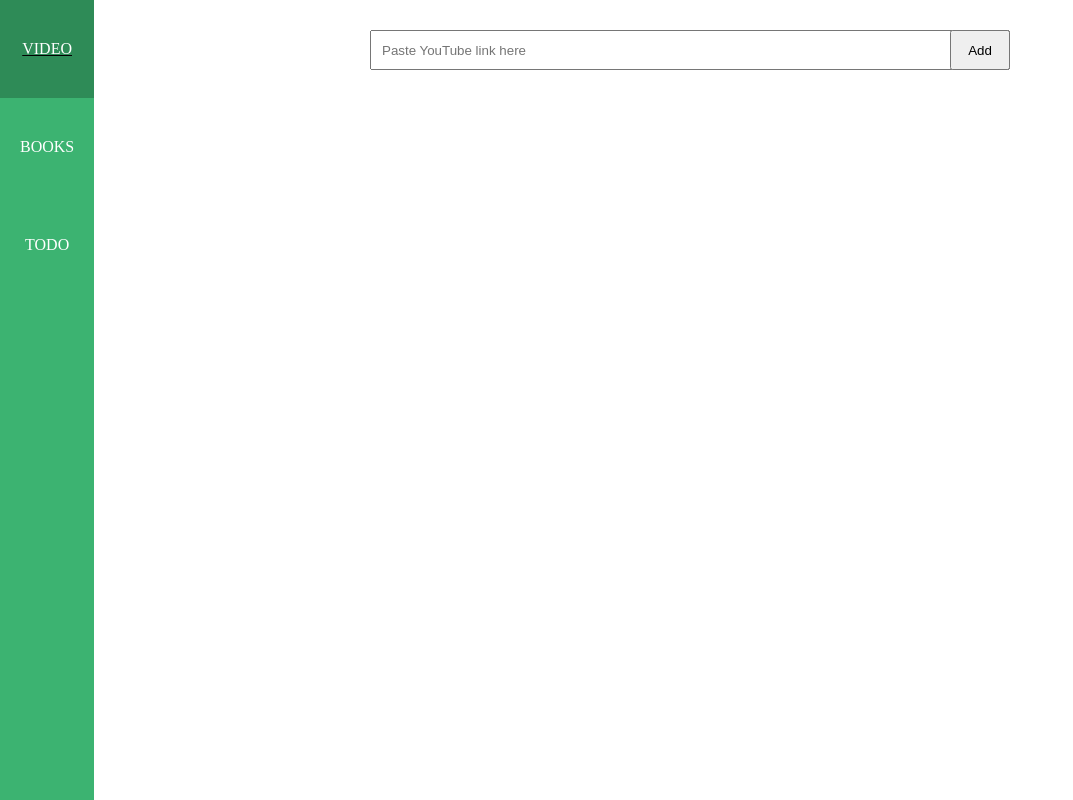
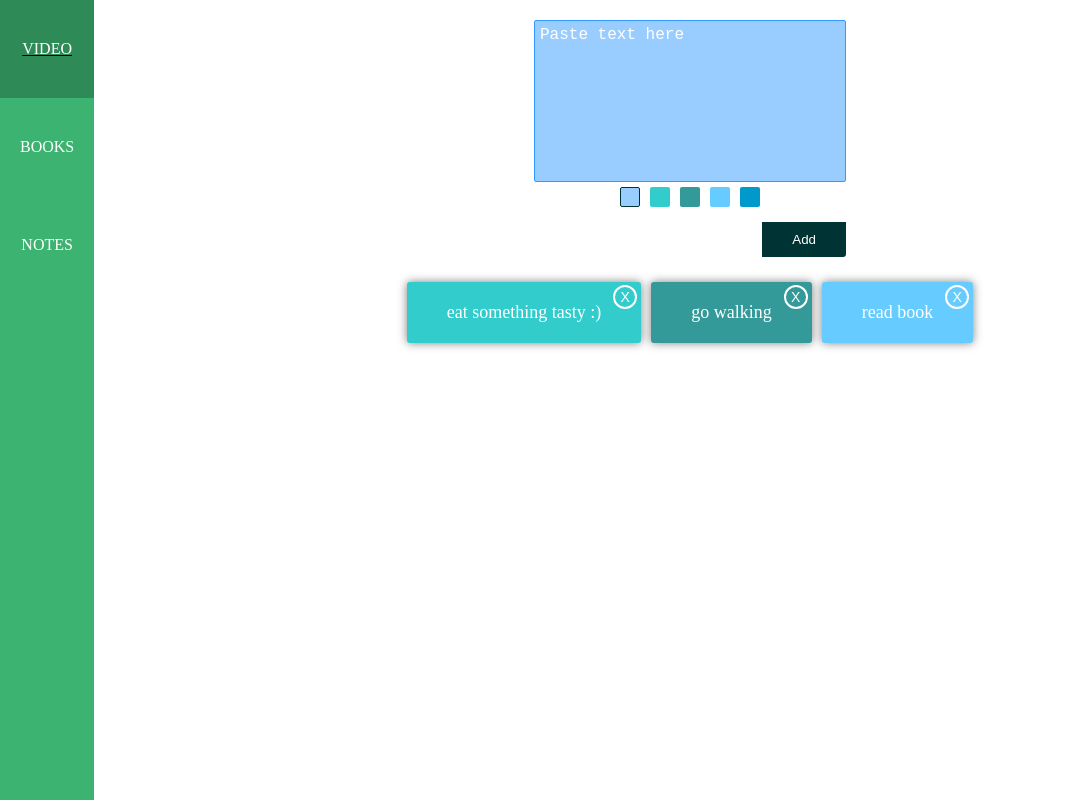
Before and after one commit to tanya-marych/hobbies, a React app: page / in a window 1280 px wide. Shown: the whole page, without its empty margins (0-1073 px from the left). Built offline with nearby package versions, Linux system fonts and the light colour scheme.

Commit message:
redux + todo module

```diff
--- /dev/null
+++ b/client/actions/NoteActions.js
@@ -0,0 +1,17 @@
+export function addNote(source){
+    return {
+        type:'ADD_NOTE',
+        payload:{
+            "id":Date.now(),
+            "text":source.text,
+            "color":source.color
+        }
+    };
+}
+
+export function removeNote(id){
+    return {
+        type:'REMOVE_NOTE',
+        payload:id
+    };
+}
--- /dev/null
+++ b/client/actions/VideoActions.js
@@ -0,0 +1,6 @@
+export function addVideo(source){
+    return {
+        type:'ADD_VIDEO',
+        payload:source
+    };
+}
--- a/client/components/App.js
+++ /dev/null
@@ -1,29 +0,0 @@
-import React from 'react';
-import Menu from './Menu';
-
-import { connect } from 'react-redux';
-
-class App extends React.Component {
-    constructor(props){
-        super(props);
-    }
-
-    render() {
-        return (
-            <div>
-                <Menu data={this.props.data} addVideo={this.props.onAddVideo}/>
-            </div>
-        );
-    }
-}
-
-export default connect(
-    state =>({
-        data: state
-    }),
-    dispatch => ({
-        onAddVideo:(source) => {
-            dispatch({type:'ADD_VIDEO',source:source});
-        }
-    })
-)(App);
--- a/client/components/Menu.js
+++ b/client/components/Menu.js
@@ -1,20 +1,12 @@
 import React from 'react';
-import Video from './Video';
-import Books from './Books';
-import Todo from './Todo';
 
 class MenuItem extends React.Component {
     constructor(props) {
         super(props);
-        this._handleClick = this._handleClick.bind(this);
-    }
-    _handleClick(e,index){
-        e.preventDefault();
-        this.props.click(index);
     }
     render(){
         return(
-            <li className="menu-item" onClick={(e) => this._handleClick(e,this.props.name)}><a href="">{this.props.name}</a></li>
+            <li className="menu-item"><a href="">{this.props.name}</a></li>
         );
     }
 }
@@ -22,27 +14,14 @@ class MenuItem extends React.Component {
 class Menu extends React.Component {
     constructor(props){
         super(props);
-        this.menus = this.props.data.menu;
-        this.state = {menuItem:this.props.data[0]};
-        this._changeMenuItem = this._changeMenuItem.bind(this);
+        this.menu = this.props.data;
     }
-    _changeMenuItem(item){
-        this.setState({menuItem:item});
-    }
+
     render(){
-        let element;
-        switch(this.state.menuItem){
-            case "Books": element = <Books />;break;
-            case "Todo": element = <Todo />;break;
-            default: element = <Video source={this.props.data.videos} addVideo={this.props.addVideo}/>;
-        }
         return (
-            <div>
-                <ul className="menu">
-                    {this.menus.map((item)=> <MenuItem key={item} name={item} click={this._changeMenuItem}/>)}
-                </ul>
-                <div className="workArea">{element}</div>
-            </div>
+            <ul className="menu">
+                {this.menu.map((item)=> <MenuItem key={item} name={item} />)}
+            </ul>
         );
     }
 }
--- /dev/null
+++ b/client/components/NoteList.js
@@ -0,0 +1,102 @@
+import React from 'react';
+
+class PaletteItem extends React.Component{
+    constructor(props) {
+        super(props);
+    }
+
+    _selectColor(e){
+        this.props.selectColor(this.props.color);
+    }
+
+    render(){
+        let element;
+        return (
+            <label className="paletteItem">
+                <input type="radio" name="palette" onClick={this._selectColor.bind(this)}/>
+                <span style={{"backgroundColor":this.props.color}} />
+            </label>
+        );
+    }
+}
+
+class Palette extends React.Component{
+    constructor(props) {
+        super(props);
+        this.colors = ["#99CCFF","#33CCCC","#339999","#66CCFF","#0099CC"];
+    }
+
+    componentDidMount(){
+        this.palette.children[0].children[0].click();//костыль
+    }
+
+    render(){
+        return (
+            <div className="palette" ref={(palette)=>this.palette = palette}>
+                {this.colors.map((item,index) => <PaletteItem key={index} color={item} selectColor={this.props.selectColor}/>)}
+            </div>
+        );
+    }
+}
+
+class AddNote extends React.Component {
+    constructor(props) {
+        super(props);
+    }
+
+    _handleClick(e){
+        e.preventDefault();
+        let text = this.textarea.value;
+        this.textarea.value='';
+        this.props.addNote({text, "color":this.color});
+    }
+
+    _selectColor(color){
+        this.color = color;
+    }
+
+    render(){
+        return (
+            <form className="addNote" onSubmit={this._handleClick.bind(this)}>
+                <textarea placeholder="Paste text here" ref={(textarea) => this.textarea = textarea}/>
+                <Palette selectColor={this._selectColor.bind(this)}/>
+                <input type='submit' value='Add'/>
+            </form>
+        );
+    }
+}
+
+class Note extends React.Component{
+    constructor(props) {
+        super(props);
+    }
+
+    _removeNote(){
+        this.props.removeNote(this.props.id);
+    }
+
+    render(){
+        return(
+            <div className='note' style={{'backgroundColor':this.props.color}}>
+                <span onClick={()=>this._removeNote()}>X</span>
+                {this.props.text}
+            </div>
+        );
+    }
+}
+
+export default class NoteList extends React.Component{
+    constructor(props){
+        super(props);
+    }
+    render(){
+        return (
+            <div>
+                <AddNote addNote={this.props.addNote}/>
+                <div>
+                    {this.props.data.map(item => <Note key={item.id} id={item.id} color={item.color} text={item.text} removeNote={this.props.removeNote}/>)}
+                </div>
+            </div>
+        );
+    }
+}
--- a/client/components/Video.js
+++ b/client/components/Video.js
@@ -31,7 +31,7 @@ class AddVideo extends React.Component{
         //parse string
         let parse = input.split("=");
         if(parse.length===2 && parse[0]==='https://www.youtube.com/watch?v'){
-            this.props.addLink(parse[1]);
+            this.props.addVideo(parse[1]);
         }else{
             //throw Error
         }
@@ -50,17 +50,13 @@ class AddVideo extends React.Component{
 class Video extends React.Component {
     constructor(props){
         super(props);
-        this._addLink = this._addLink.bind(this);
     }
-    _addLink(link){
-        console.log("im still here");
-        this.props.addVideo(link);
-    }
+
     render(){
         return (
             <div>
-                <AddVideo list={this.props.source} addLink={this._addLink}/>
-                <Player className="player" source={this.props.source}/>
+                <AddVideo list={this.props.data} addVideo={this.props.addVideo}/>
+                <Player className="player" source={this.props.data}/>
             </div>
 
         );
--- /dev/null
+++ b/client/containers/App.js
@@ -0,0 +1,52 @@
+import React from 'react';
+import { bindActionCreators } from 'redux';
+import { connect } from 'react-redux';
+import Menu from '../components/Menu';
+import Video from '../components/Video';
+import Books from '../components/Books';
+import NoteList from '../components/NoteList';
+import * as videoActions from '../actions/videoActions';
+import * as noteActions from '../actions/noteActions';
+
+
+class App extends React.Component {
+    constructor(props){
+        super(props);
+    }
+
+    render() {
+        let element;
+        switch(this.props.menu[2]){
+            case "Books": element = <Books data={this.props.books}/>;break;
+            case "Notes": element = <NoteList data={this.props.notes} addNote={this.props.noteActions.addNote} removeNote={this.props.noteActions.removeNote}/>;break;
+            default: element = <Video data={this.props.video} addVideo={this.props.videoActions.addVideo}/>;
+        }
+        return (
+            <div>
+                <Menu data={this.props.menu}/>
+                <div className="workArea">{element}</div>
+                );
+            </div>
+        );
+    }
+}
+
+function mapStateToProps (state) {
+  return {
+      menu: state.menu,
+      video: state.video,
+      notes: state.notes,
+      books: state.books
+  };
+}
+
+function mapDispatchToProps (dispatch) {
+  return {
+      videoActions: bindActionCreators(videoActions,dispatch),
+      noteActions: bindActionCreators(noteActions,dispatch)
+  };
+}
+
+export default connect(
+    mapStateToProps, mapDispatchToProps
+)(App);
--- a/client/main.js
+++ b/client/main.js
@@ -1,27 +1,13 @@
 import React from 'react';
-import ReactDOM from 'react-dom';
+import { render } from 'react-dom';
+import { Provider } from 'react-redux';
+import App from './containers/App';
+import configureStore from './store/configureStore';
 
-import App from './components/App';
 
-import { Provider } from 'react-redux';
-import { createStore } from 'redux';
+const store = configureStore();
 
-const initialState = {
-    "menu":["Video","Books","Todo"],
-    "videos":["aatr_2MstrI","ovKMJQWR9MM","papuvlVeZg8"]
-};
-function playlist(state = initialState,action){
-    if(action.type=="ADD_VIDEO"){
-        let newState = Object.assign({},state);
-        newState.videos.push(action.source);
-        return newState;
-    }
-    return state;
-}
-const store = createStore(playlist);
-
-store.subscribe(()=>{console.log(store.getState());});
-ReactDOM.render(
+render(
     <Provider store={store}>
         <App />
     </Provider>,
--- /dev/null
+++ b/client/reducers/books.js
@@ -0,0 +1,5 @@
+const initialState = ["bla"];
+
+export default function bookState(state = initialState) {
+  return state;
+}
--- /dev/null
+++ b/client/reducers/index.js
@@ -0,0 +1,12 @@
+import { combineReducers } from 'redux';
+import menu from './menu';
+import video from './video';
+import books from './books';
+import notes from './notes';
+
+export default combineReducers({
+  menu,
+  video,
+  books,
+  notes
+})
--- /dev/null
+++ b/client/reducers/menu.js
@@ -0,0 +1,5 @@
+const initialState = ["Video","Books","Notes"];
+
+export default function menuState(state = initialState) {
+  return state;
+}
--- /dev/null
+++ b/client/reducers/notes.js
@@ -0,0 +1,29 @@
+const initialState = [{
+        "id":0,
+        "text":"eat something tasty :)",
+        "color":"#33CCCC"
+    },{
+        "id":1,
+        "text":"go walking",
+        "color":"#339999"
+    },{
+        "id":2,
+        "text":"read book",
+        "color":"#66CCFF"
+    }
+];
+
+export default function noteState(state = initialState, action) {
+    switch (action.type) {
+        case 'ADD_NOTE':
+            return [...state, action.payload];
+        case 'REMOVE_NOTE':
+            return state.filter((item)=>{
+                if(item.id==action.payload)
+                    return null;
+                return item;
+            });
+        default:
+            return state;
+    }
+}
--- /dev/null
+++ b/client/store/configureStore.js
@@ -0,0 +1,16 @@
+import { createStore, applyMiddleware } from 'redux';
+import rootReducer from '../reducers';
+
+export default function configureStore(initialState){
+    const store = createStore(rootReducer,initialState);
+
+    // if(module.hot){
+    //     module.hot.accept('../reducers', () => {
+    //             const nextRootReducer = require('../reducers');
+    //             store.replaceReducer(nextRootReducer);
+    //             )
+    //     });
+    // }
+
+    return store;
+}
--- a/public/style.css
+++ b/public/style.css
@@ -101,3 +101,103 @@ audio{
     height: inherit;
     width: 60px;
 }
+
+.note{
+    display: inline-block;
+    margin:5px;
+    padding: 20px 40px;
+    color: white;
+    font-size: 18px;
+    border-radius: 3px;
+    box-shadow: 0 0 10px rgba(0,0,0,0.5);
+    max-width: 250px;
+    word-wrap: break-word;
+    position: relative;
+}
+
+.note span{
+    display: block;
+    width: 20px;
+    height:20px;
+    border-radius: 50%;
+    border: 2px solid white;
+    position: absolute;
+    right: 4px;
+    top: 3px;
+    font-size: 14px;
+    line-height: 20px;
+    font-family: sans-serif;
+    cursor: pointer;
+}
+
+.addNote{
+    display: inline-block;
+    margin-bottom: 20px;
+}
+
+.addNote input[type="submit"]{
+    padding: 10px 30px;
+    border: none;
+    background-color: #003333;
+    margin-top: 10px;
+    float: right;
+    color: white;
+    border-bottom-right-radius: 3px;
+
+}
+
+.addNote textarea{
+    width: 300px;
+    height: 150px;
+    color: white;
+    font-size: 18px;
+    padding: 5px;
+    background-color: #99CCFF;
+    resize: none;
+    display: block;
+    border: 1px solid #3399FF;
+    border-radius: 2px;
+}
+
+::-webkit-input-placeholder{
+    color: white;
+    font-size: 16px;
+}
+::-moz-placeholder{
+    color: white;
+    font-size: 16px;
+}
+:-moz-placeholder{
+    color: white;
+    font-size: 16px;
+}
+:-ms-input-placeholder{
+    color: white;
+    font-size: 16px;
+}
+
+.paletteItem{
+    position: relative;
+    width: 20px;
+    height: 20px;
+    margin: 5px;
+    display: inline-block;
+}
+
+.paletteItem span {
+    width: inherit;
+    height: inherit;
+    border-radius: 2px;
+    border: none;
+    box-sizing: border-box;
+    position: absolute;
+    left:0px;
+}
+
+input[type='radio']{
+    margin: 0;
+}
+
+.palette input[type='radio']:checked ~span {
+    border: 1px solid #003333;
+}
```
Also changed, not shown: client/components/Todo.js (deleted, +0 -10 lines), client/reducers/video.js (added, +10 -0 lines).
